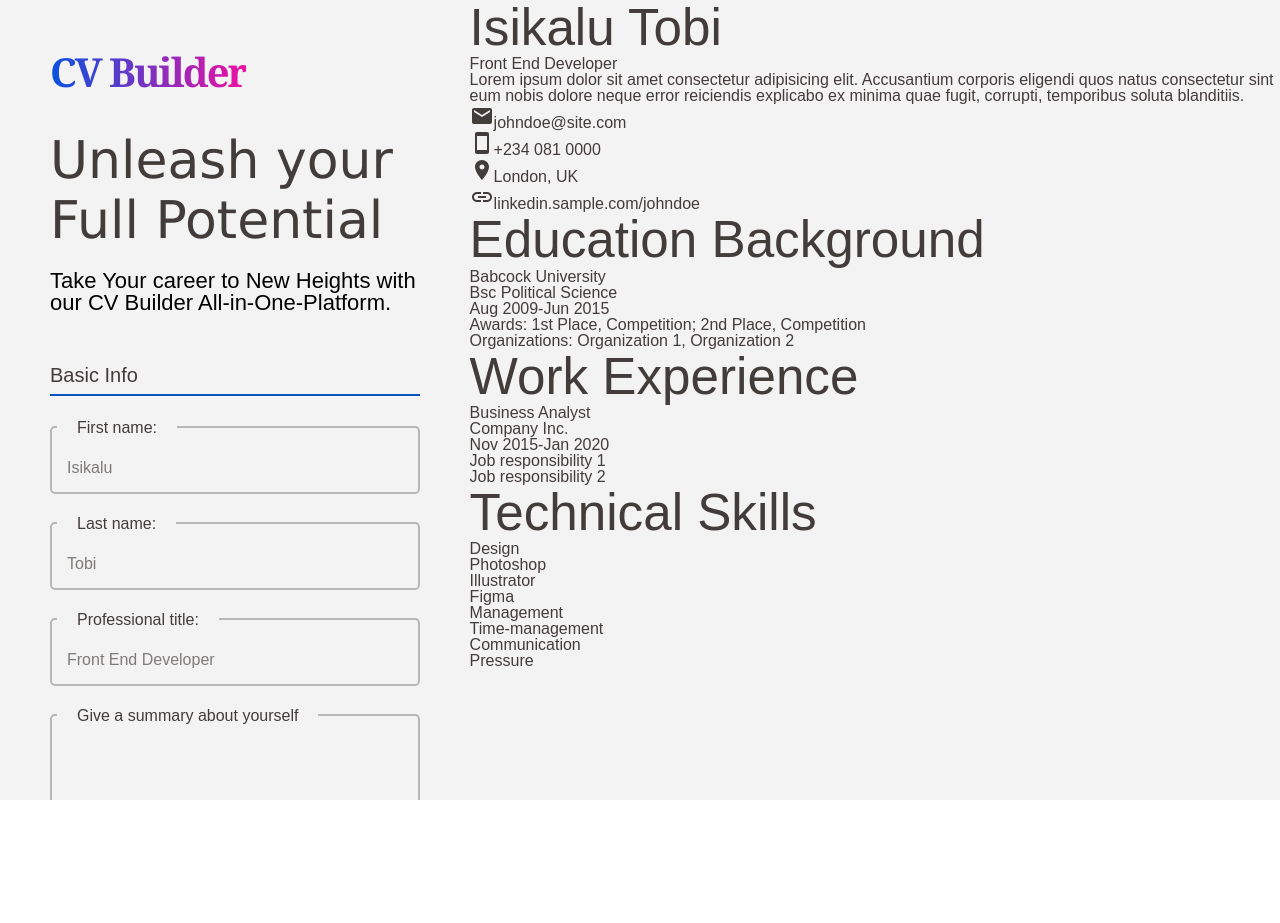
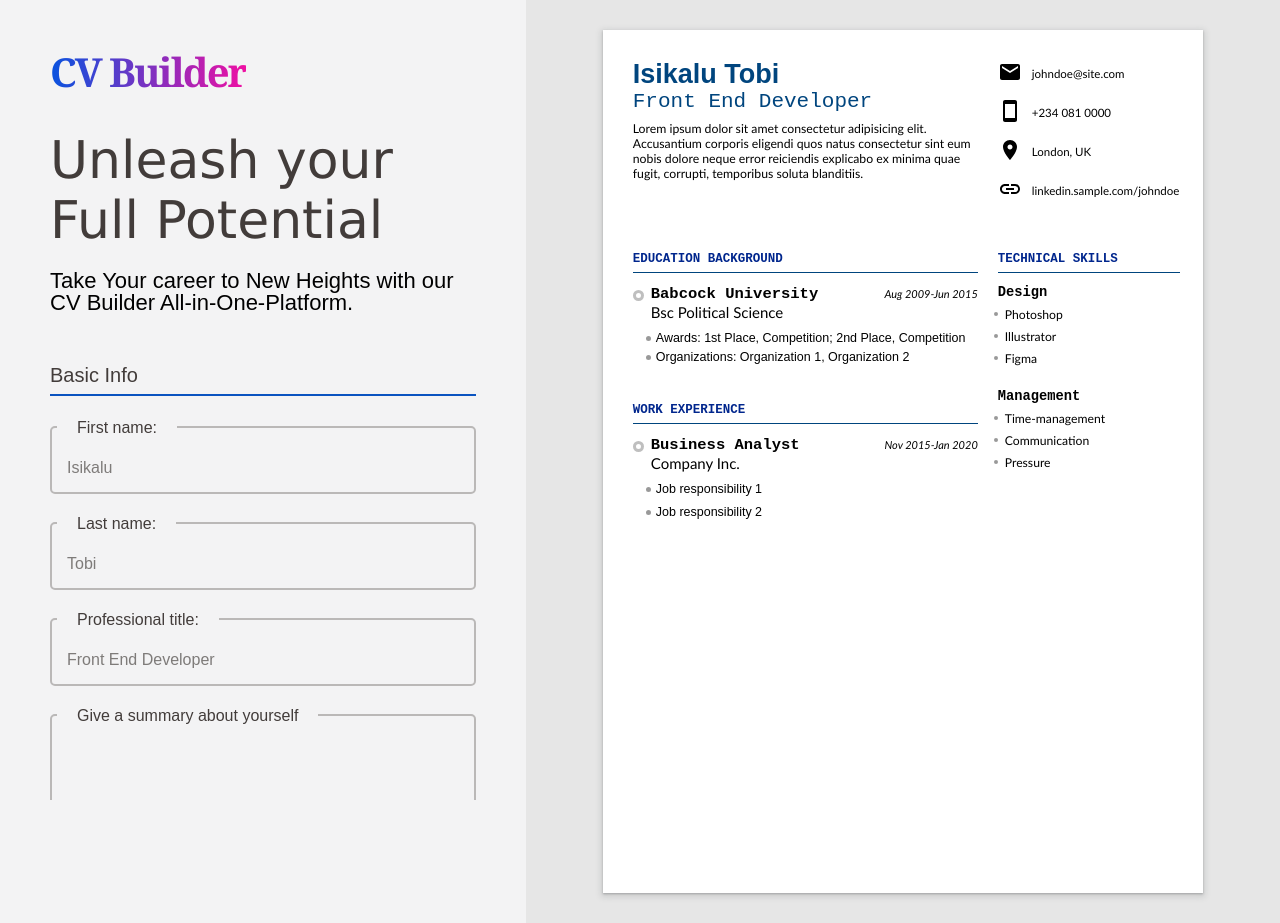
Before and after one commit to ISIKALU01/CV-application, a React (Vite) app: page / in a window 1280 px wide. Before the commit the page ends 800 px from the top, so only its background shows below. Built offline with nearby package versions, Linux system fonts and the light colour scheme.

Commit message:
Add styles to preview component

```diff
--- a/src/App.jsx
+++ b/src/App.jsx
@@ -2,6 +2,7 @@ import { useEffect, useState } from 'react'
 import './sass/editor.scss'
 import './sass/components.scss'
 import './sass/banners.scss'
+import './sass/preview.scss'
 
 import Editor from './components/Editors/Editor'
 import Preview from './components/preview/Preview';
--- a/src/sass/editor.scss
+++ b/src/sass/editor.scss
@@ -16,7 +16,7 @@
       }
 
       &::-webkit-scrollbar-thumb {
-        background-color: green;
+        background-color: rgb(5, 45, 223);
         border-radius: 10px;
       }
 }
--- /dev/null
+++ b/src/sass/preview.scss
@@ -0,0 +1,241 @@
+.preview {
+    &__container {
+      position: relative;
+      color: var(--color-text);
+      width: 100%;
+      flex-grow: 1;
+      background-color: var(--color-background-preview);
+
+      display: flex;
+      align-items: center;
+      justify-content: center;
+      padding-top: 30px;
+      padding-bottom: 30px;
+    }
+
+
+    &__printable {
+      display: grid;
+      grid-template-columns: 345px auto;
+      grid-template-rows: auto 1fr;
+      gap: 20px;
+      box-shadow: rgba(60, 64, 67, 0.3) 0px 1px 2px 0px,
+        rgba(60, 64, 67, 0.15) 0px 2px 6px 2px;
+
+      background-color: white;
+      height: 862.5px;
+      width: 600px;
+      font-family: 'Trebuchet MS', 'Lucida Sans Unicode', 'Lucida Grande', 'Lucida Sans', Arial, sans-serif;
+      color: black;
+      line-height: normal;
+      padding: 30px;
+
+    }
+
+    &__main-col {
+      display: flex;
+      flex-direction: column;
+      gap: 5px;
+      word-wrap: break-word;
+      margin-top: 30px;
+    }
+
+    &__sidebar {
+      display: flex;
+      flex-direction: column;
+      gap: 20px;
+      width: 100%;
+    }
+
+    &-title {
+      padding-bottom: 5px;
+      margin-bottom: 12px;
+      border-bottom: 1.2px solid var(--color-accent-1);
+
+      font-family: var(--font-montserrat);
+      font-size: 12.5px;
+      font-weight: bold;
+      text-transform: uppercase;
+      color: var(--color-accent-2);
+    }
+
+    &-unit__educ-info,
+    &-unit__exp-info {
+      position: relative;
+      padding-left: 18px;
+
+
+      &::before {
+        position: absolute;
+        content: '';
+        width: 5.5px;
+        height: 5.5px;
+        border: 3px solid rgba(128, 128, 128, 0.5);
+        border-radius: 50%;
+        background-color: white;
+        left: 0;
+        margin-top: 5px;
+      }
+    }
+  }
+
+
+  .preview-area {
+    height: fit-content;
+
+    &__basic-info {
+      .preview__name {
+        font-size: 27px;
+        font-family: var(--font-raleway);
+        font-weight: bold;
+        color: var(--color-accent-1);
+      }
+
+      .preview__job-title {
+        font-size: 21px;
+        font-family: var(--font-montserrat);
+        color: var(--color-accent-1);
+      }
+
+      .preview__self-summary {
+        margin-top: 8px;
+        font-size: 12.25px;
+      }
+    }
+
+    &__contact-info {
+      display: flex;
+      flex-direction: column;
+      justify-content: space-evenly;
+      gap: 13px;
+      font-size: 11.5px;
+
+      & .preview__contact-wrapper {
+        display: flex;
+        align-items: center;
+        gap: 10px;
+      }
+
+    }
+
+    &__educ-info,
+    &__exp-info {
+
+        margin-bottom: 30px;
+
+
+      .preview__info-main-header {
+        display: flex;
+        justify-content: space-between;
+        gap: 10px;
+        margin-bottom: 10px;
+      }
+
+      .preview__institution,
+      .preview__job-title {
+        font-size: 15.5px;
+        font-weight: bold;
+        font-family: var(--font-montserrat);
+      }
+
+      .preview__degree-program,
+      .preview__company {
+        font-size: 15px;
+      }
+
+      .preview__active-years {
+        margin-top: 2px;
+        margin-bottom: 14px;
+        font-size: 11px;
+        font-style: italic;
+      }
+
+      .preview__gpa {
+        font-size: 12px;
+        margin-bottom: 10px;
+      }
+
+      .preview__educ-additional-info,
+      .preview__job-responsibility {
+        margin-bottom: 5px;
+        padding-left: 5px;
+        position: relative;
+        font-size: 12.5px;
+        font-family: var(--font-raleway);
+
+        &::before {
+          position: absolute;
+          content: '';
+          width: 5px;
+          height: 5px;
+          border-radius: 50%;
+          background-color: rgba(0, 0, 0, 0.4);
+          right: 100%;
+          margin-top: 5px;
+        }
+      }
+
+      .preview__job-responsibility {
+        margin-bottom: 9px;
+      }
+    }
+
+    &__skills-info {
+      margin-top: 30px;
+
+      .preview__skill-container {
+        display: flex;
+        flex-direction: column;
+        gap: 7px;
+        margin-bottom: 23px;
+      }
+
+      .preview__skill-category {
+        font-size: 13.75px;
+        font-weight: bold;
+        font-family: var(--font-montserrat);
+      }
+
+      .preview__skill-item {
+        padding-left: 7px;
+        position: relative;
+        width: 182px;
+        font-size: 12.2px;
+        word-break: break-all;
+
+        &::before {
+          position: absolute;
+          content: '';
+          width: 4px;
+          height: 4px;
+          border-radius: 50%;
+          background-color: rgba(0, 0, 0, 0.4);
+          right: 100%;
+          margin-top: 5px;
+        }
+      }
+    }
+
+    &__other-info {
+      .preview__category-item {
+        padding-left: 7px;
+        position: relative;
+        margin-bottom: 7px;
+        width: 182px;
+        font-size: 12.2px;
+        word-break: break-all;
+
+        &::before {
+          position: absolute;
+          content: '';
+          width: 4px;
+          height: 4px;
+          border-radius: 50%;
+          background-color: rgba(0, 0, 0, 0.4);
+          right: 100%;
+          margin-top: 5px;
+        }
+      }
+    }
+
+  }
```
